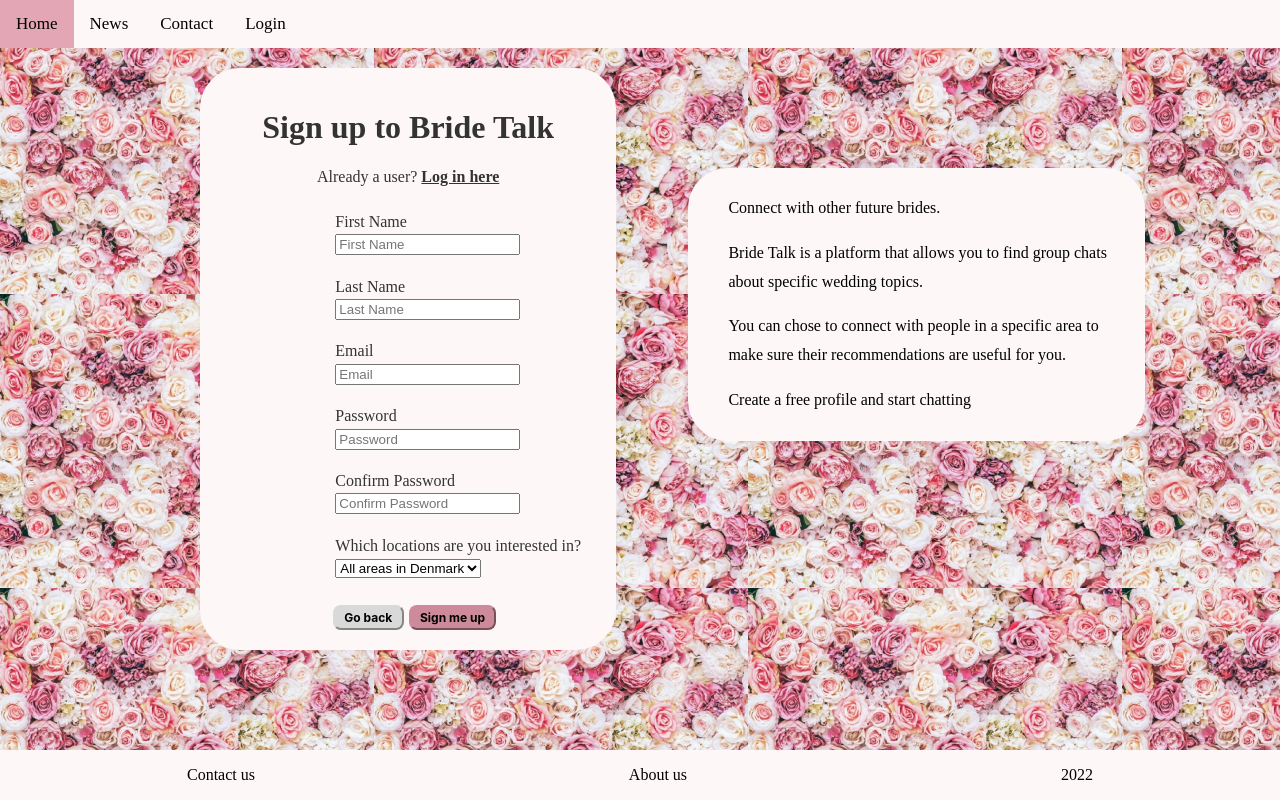
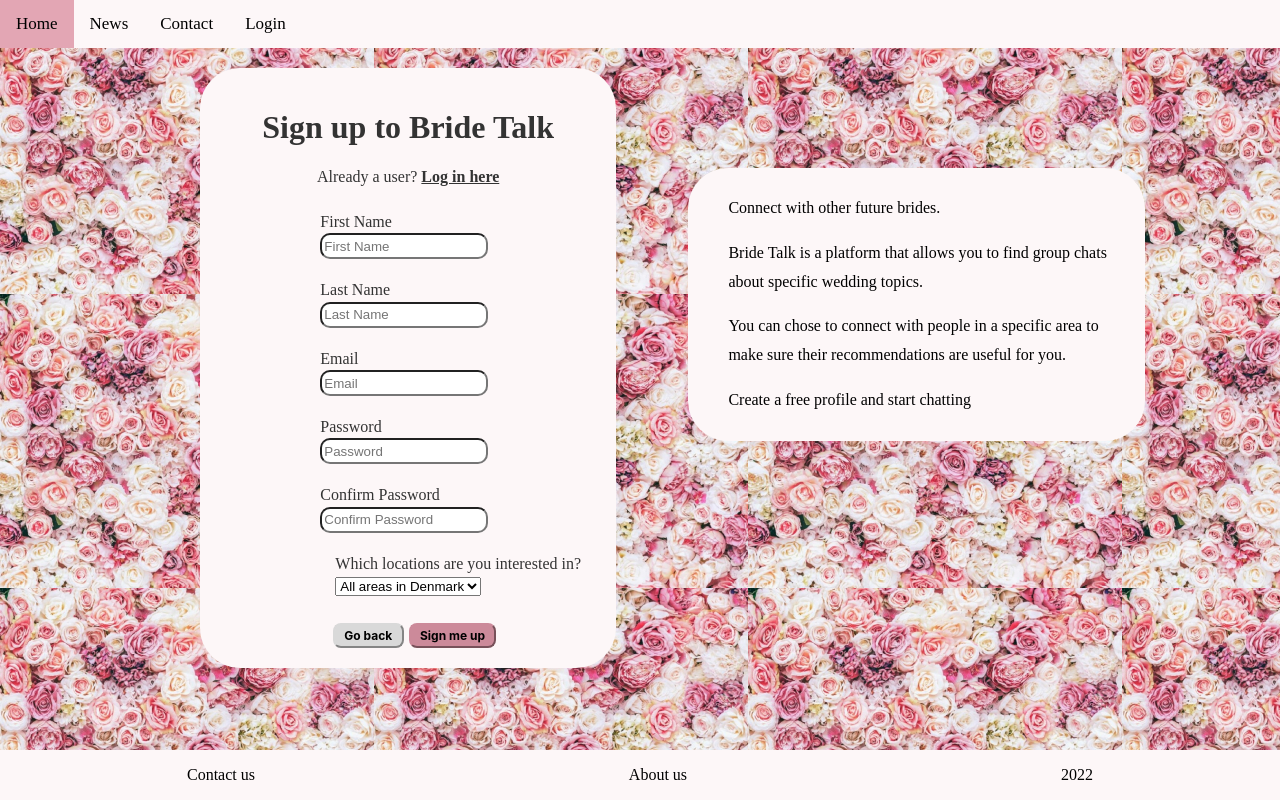
Before and after one commit to dta-byte/BrideTalk, a React (Create React App) app in the folder bridetalk_project/: page /create-user in a window 1280 px wide. Built offline with nearby package versions, Linux system fonts and the light colour scheme; a web font is replaced by a local one.

Commit message:
test button for functionality

```diff
--- /dev/null
+++ b/bridetalk_project/src/components/atoms/buttons/TestButton.js
@@ -0,0 +1,8 @@
+import React from "react";
+import "./primarybutton.css";
+
+function TestButton(props){
+  return <button class="primarybutton" onClick={()=>props.handleClick()}>{props.text}</button>;
+};
+
+export default TestButton;
--- a/bridetalk_project/src/components/atoms/fillinbox/fillinbox.css
+++ b/bridetalk_project/src/components/atoms/fillinbox/fillinbox.css
@@ -7,22 +7,31 @@
     color: hsl(0, 0%, 20%);
       }
 
-      .form-body{
+
+
+    .form-body{
         padding: 10px 10px;
-        margin-left: 28%;
+        margin-left: 24%;
     }
 
     .dropdown {
         padding: 10px 10px;
         margin-left: 28%;
         line-height: 1.4;
+
     }
 
     .form__label{
-        width: 60%;
+        width: 80%;
         color:hsl(0, 0%, 20%);
         line-height: 1.4;
     }
+    .form__input{
+        width: 60%;
+        height: 20px;
+        border-radius: 10px;
+    }
+
 
 .question{
    text-align: center;
--- a/bridetalk_project/src/components/molecule/forms/createuserform/CreateUserForm.jsx
+++ b/bridetalk_project/src/components/molecule/forms/createuserform/CreateUserForm.jsx
@@ -8,7 +8,12 @@ import {
   Dropdown,
 } from "../../../atoms";
 import "./createuserform.css";
+
+import TestButton from "../../../atoms/buttons/TestButton";
 export const CreateUserForm = () => {
+  function handeClick() {
+    console.log("Button has been clickec");
+  }
   return (
     <div>
       <div className="form">
@@ -37,7 +42,7 @@ export const CreateUserForm = () => {
         <EnterPassword password="Confirm Password"></EnterPassword>
         <Dropdown question="Which locations are you interested in?"></Dropdown>
         <CancelButton>{"Go back"}</CancelButton>
-        <PrimaryButton>{"Sign me up"}</PrimaryButton>
+        <TestButton text={"Sign me up"} handleClick={handeClick}></TestButton>
       </div>
     </div>
   );
```
Also changed, not shown: bridetalk_project/src/components/atoms/index.js (line endings or trailing spaces).
